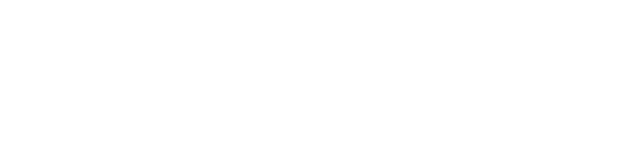
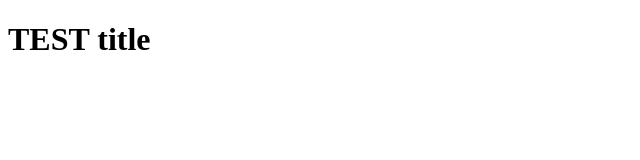
Before and after one commit to Bulator/test, a plain HTML site: page index.html in a window 1280 px wide. Shown: the whole page, without its empty margins (0-640 px from the left). Drawn offline with Linux system fonts and the light colour scheme.

Commit message:
Added title in index.html

```diff
--- a/index.html
+++ b/index.html
@@ -7,5 +7,7 @@
 </head>
 <body>
 
+	<h1>TEST title</h1>
+
 </body>
 </html>
```
